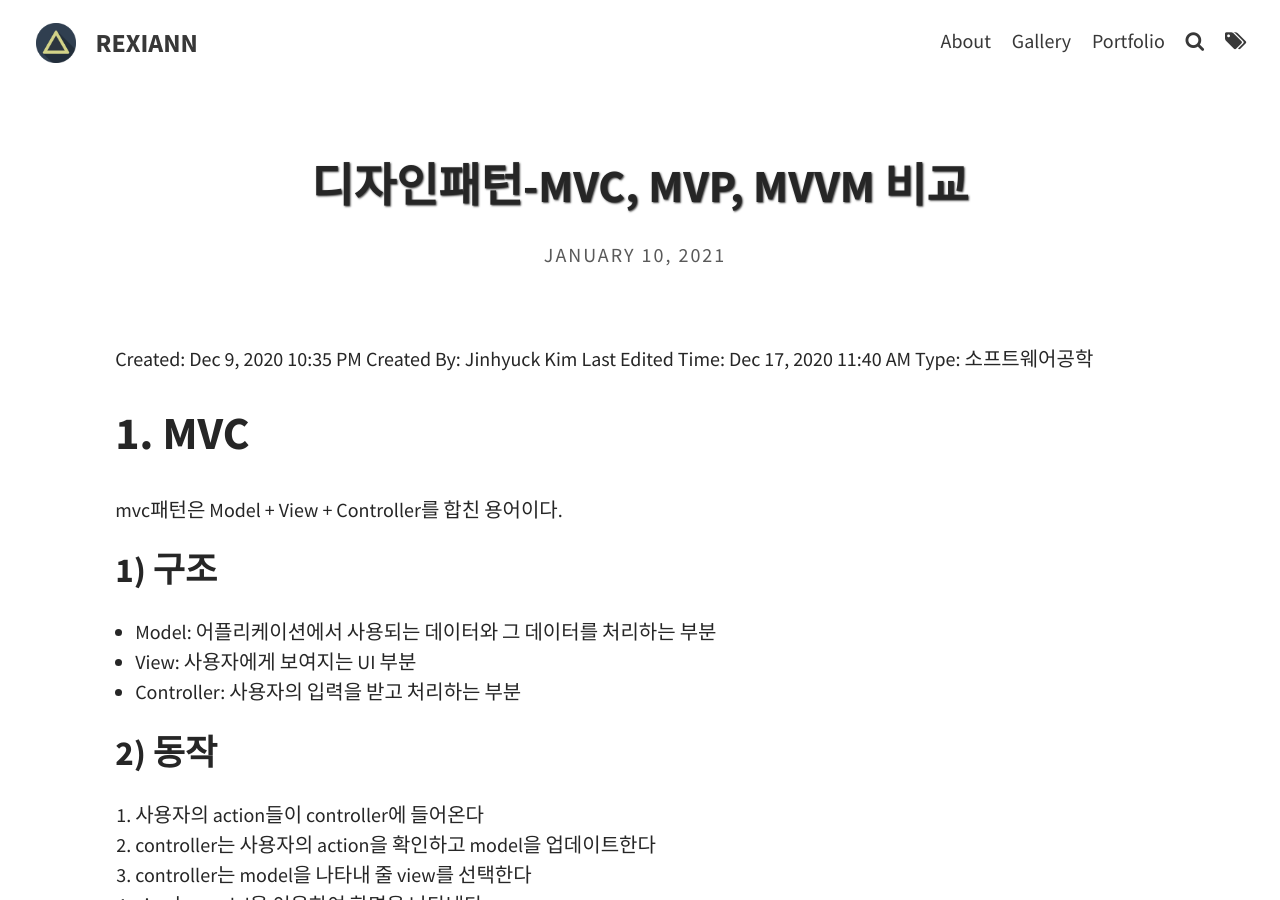
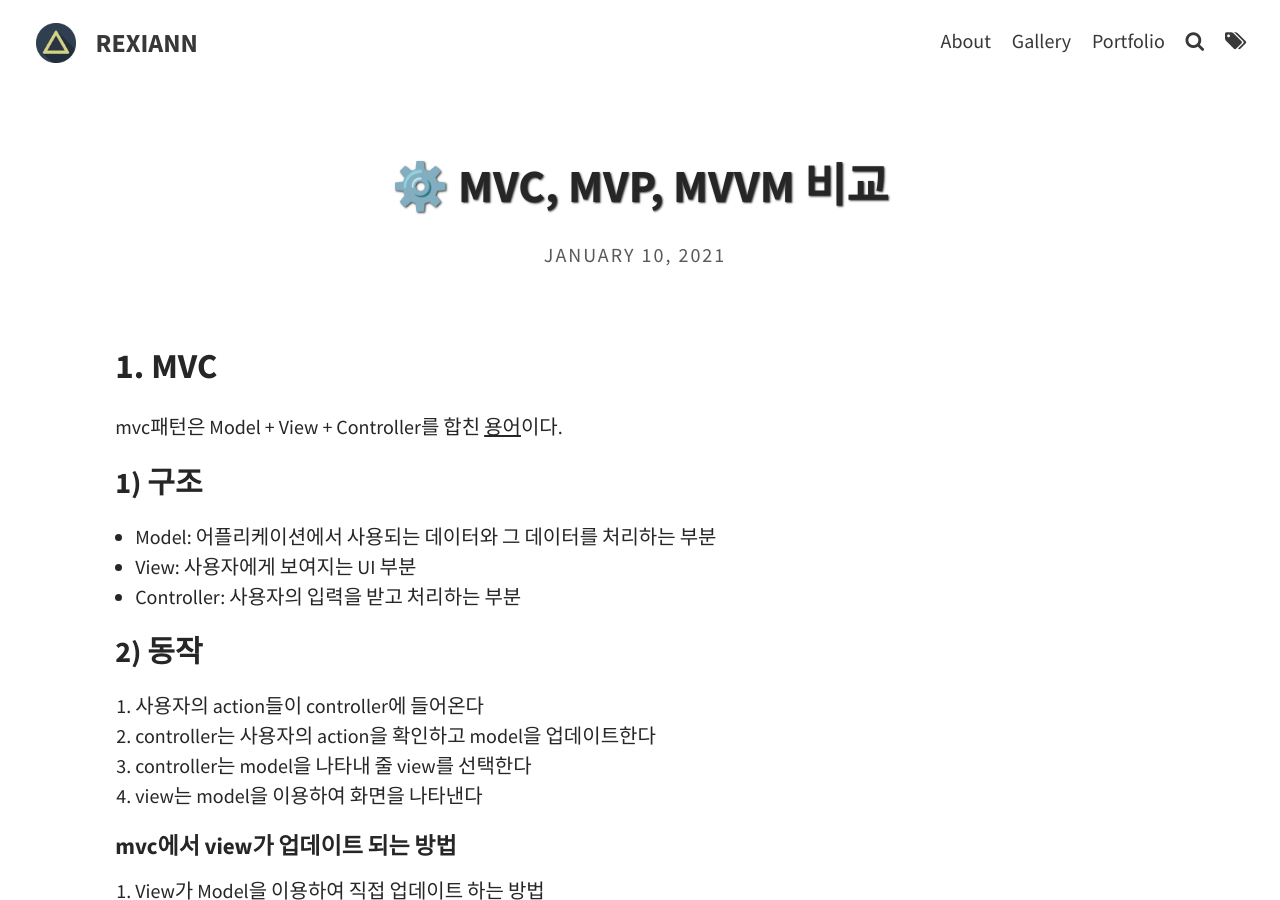
Before and after one commit to REXIANN/REXIANN.github.io, a Jekyll site: the page built from _posts/2021-01-10-mvc-mvp-mvvm.md, in a window 1280 px wide and 900 px high. Built offline with Jekyll 4.4.1, drawn with Linux system fonts in a browser that asks for light colours; some of the changed text lies outside the part shown.

Commit message:
mvc updated

```diff
--- a/_posts/2021-01-10-mvc-mvp-mvvm.md
+++ b/_posts/2021-01-10-mvc-mvp-mvvm.md
@@ -1,70 +1,64 @@
 ---
 layout: post
-title: "디자인패턴-MVC, MVP, MVVM 비교"
-tags: [pattern, ]
+title: "⚙️ MVC, MVP, MVVM 비교"
+tags: [MVC, MVP, MVVM, command pattern]
 excerpt_separator: <!--more-->
 sitemap :
   changefreq : daily
   priority : 1.0
-
-
-
 ---
 
-Created: Dec 9, 2020 10:35 PM
-Created By: Jinhyuck Kim
-Last Edited Time: Dec 17, 2020 11:40 AM
-Type: 소프트웨어공학
+## 1. MVC
 
-# 1. MVC
+mvc패턴은 Model + View + Controller를 합친 <u>용어</u>이다.
 
-mvc패턴은 Model + View + Controller를 합친 용어이다.
+<!--more-->
 
-## 1) 구조
+### 1) 구조
 
 - Model: 어플리케이션에서 사용되는 데이터와 그 데이터를 처리하는 부분
 - View: 사용자에게 보여지는 UI 부분
 - Controller: 사용자의 입력을 받고 처리하는 부분
 
-## 2) 동작
+### 2) 동작
 
 1. 사용자의 action들이 controller에 들어온다
 2. controller는 사용자의 action을 확인하고 model을 업데이트한다
 3. controller는 model을 나타내 줄 view를 선택한다
 4. view는 model을 이용하여 화면을 나타낸다
 
-### mvc에서 view가 업데이트 되는 방법
+#### mvc에서 view가 업데이트 되는 방법
 
 1. View가 Model을 이용하여 직접 업데이트 하는 방법
 2. Model에서 View에게 Notify하여 업데이트 하는 방법
 3. View가 Polling으로 주기적으로  Model의 변경을 감지하여 업데이트 하는 방법
 
-## 3) 특징
+### 3) 특징
 
 - Controller는 여러개의 view를 선택할 수 있는 1:N의 구조이다
 - Controller는 View를 선택할 뿐 직접 업데이트 하지 않는다(view는 controller를 알지 못한다)
 
-## 4) 장점
+### 4) 장점
 
 널리 사용되고 있는 패턴이며 가장 단순함.
 
 단순함으로 인해 보편적으로 많이 사용되는 디자인 패턴.
 
-## 5) 단점
+### 5) 단점
 
 view와 model 사이의 의존성이 높음. 높은 의존성은 어플리케이션이 커질수록 복잡해지고 유지보수가 어려워진다.
 
-# 2. MVP
+## 2. MVP
 
 MVP 패턴은 Model + View + Presenter를 합친 용어이다. Model과  View는 MVC 패턴과 동일하고 Controller 대신 Presenter가 존재한다.
 
-## 1) 구조
+### 1) 구조
 
 - Model: 어플리케이션에서 사용되는 데이터와 그 데이터를 처리하는 부분
 - View: 사용자에게 보여지는 UI 부분
 - Presenter: View에서 요청한 정보로 Model을 가공하여 View에 전달해 주는 부분. View와 Model을 붙여주는 접착제 역할을 한다.
 
-## 2) 동작
+### 2) 동작
 
 1. 사용자의 Action들은 View를 통해 들어온다.
 2. View는 데이터를 presenter에 요청한다.
@@ -112,7 +106,7 @@ MVVM패턴은 Command 패턴과 Data Binding 두가지 패턴을 사용하여
 
 ViewModel과 View는 1:N의 관계이다.
 
-## 4) 장점
+### 4) 장점
 
 View와 Model 사이의 의존성이 없다.
 
@@ -120,11 +114,11 @@ Command패턴과 DataBinding패턴을 사용하여 View와 ViewModel의 의존
 
 각각의 부분은 독립적으로 모듈화하여 개발이 가능하다.(ex: vuex의 모듈화)
 
-## 5) 단점
+### 5) 단점
 
 ViewModel의 설계가 쉽지 않다.
 
-### 추가공부
+## 추가공부
 
 ### 커맨드 패턴
 
```
Also changed, not shown: other parts of _posts/2021-01-10-mvc-mvp-mvvm.md (+8 -8 lines), _posts/2021-01-09-design-pattern.md (+1 -1 lines).
